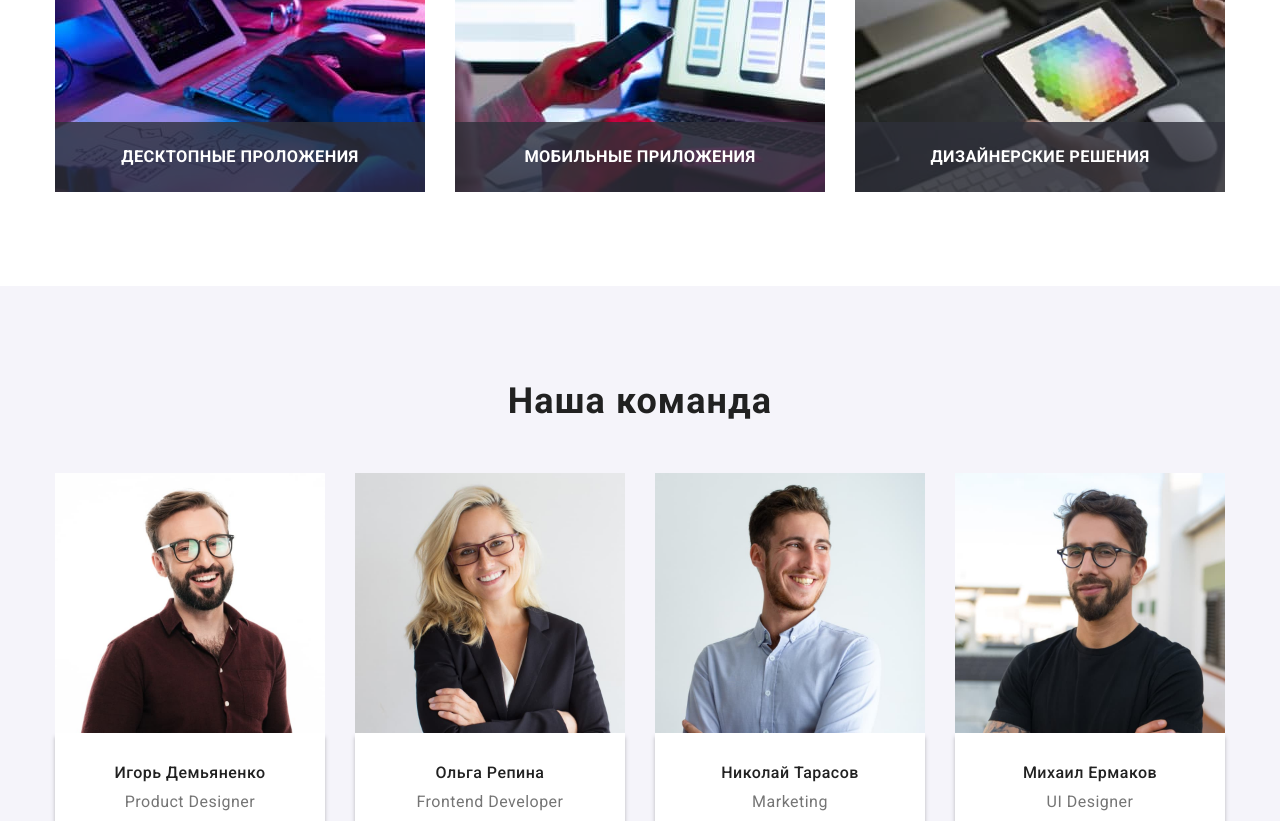
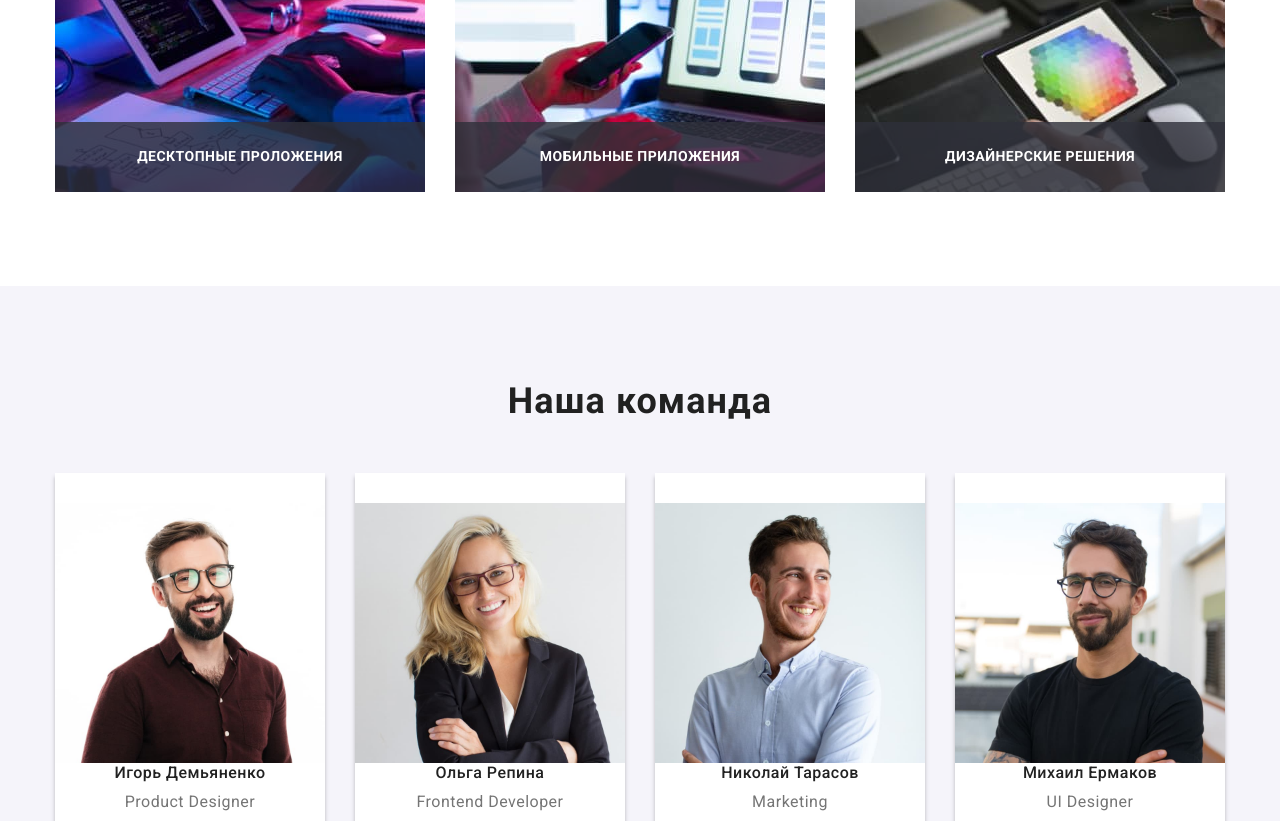
Before and after one commit to anatolytrue/goit-markup-hw-05, a plain HTML site: page index.html in a window 1280 px wide. Shown: the part 1310-2131 px from the top of the page. Drawn offline with nearby package versions, Linux system fonts and the light colour scheme.

Commit message:
HomeWork5Final

```diff
--- a/css/styles.css
+++ b/css/styles.css
@@ -176,9 +176,12 @@ address {
   bottom: 0;
   opacity: 1;
   border-radius: 2px;
+
 }
 
-
+.nav-list-link-active{
+  color: var(--secondary-color);
+}
 
 .contact-number {
   margin-left: 50px;
@@ -453,13 +456,19 @@ height: 581px;
   width: 100%;
   height: 70px;
 
-  font-weight: 700;
+  /* font-weight: 700;
   font-size: 14px;
-  line-height: 1.14;
+  line-height: 1.14; */
   letter-spacing: 0.03em;
   text-transform: uppercase;
   color: var(--main-color);
   background-color: rgba(47, 48, 58, 0.8);
+}
+
+.benefits-name h3{
+  font-weight: 700;
+  font-size: 14px;
+  line-height: 1.14;
 }
 
 /* =====3 section==== */
@@ -468,11 +477,11 @@ height: 581px;
   background-color: var(--background-section);
 }
 
-.team-list-content {
+/* .team-list-content {
   padding-top: 30px;
   padding-bottom: 30px;
   box-shadow: 0px 4px 4px rgba(0, 0, 0, 0.25);
-}
+} */
 
 .team-list-name {
   font-weight: 500;
@@ -502,6 +511,9 @@ height: 581px;
 
 .team-list-item {
   background-color: var(--main-color);
+  padding-top: 30px;
+  padding-bottom: 30px;
+  box-shadow: 0px 4px 4px rgba(0, 0, 0, 0.25);
 }
 
 .team-list-item:not(:last-child) {
@@ -787,6 +799,7 @@ height: 581px;
 .portfolio-projects-link:hover,
 .portfolio-projects-link:focus {
   box-shadow: 0px 4px 4px rgba(0, 0, 0, 0.25);
+  transition: box-shadow 250ms cubic-bezier(0.4, 0, 0.2, 1);
 }
 
 .projects-list {
--- a/index.html
+++ b/index.html
@@ -128,7 +128,7 @@
                         <div class="benefits-thumb">
                             <img src="./images/webstudiocoding.jpg" alt="Десктопные проложения" width="370">
                             <div class="benefits-name">
-                                <h3>Десктопные проложения</h3>
+                                <h3 class="benefits-name-description">Десктопные проложения</h3>
                             </div>
                         </div>
                     </li>
@@ -136,7 +136,7 @@
                         <div class="benefits-thumb">
                             <img src="./images/webstudiomobile.jpg" alt="Мобильные приложения" width="370">
                             <div class="benefits-name">
-                                <h3>Мобильные приложения</h3>
+                                <h3 class="benefits-name-description">Мобильные приложения</h3>
                             </div>
                         </div>
                     </li>
@@ -144,7 +144,7 @@
                         <div class="benefits-thumb">
                             <img src="./images/webstudiocolors.jpg" alt="Дизайнерские решения" width="370">
                             <div class="benefits-name">
-                                <h3>Дизайнерские решения</h3>
+                                <h3 class="benefits-name-description">Дизайнерские решения</h3>
                             </div>
                         </div>
                     </li>
```
